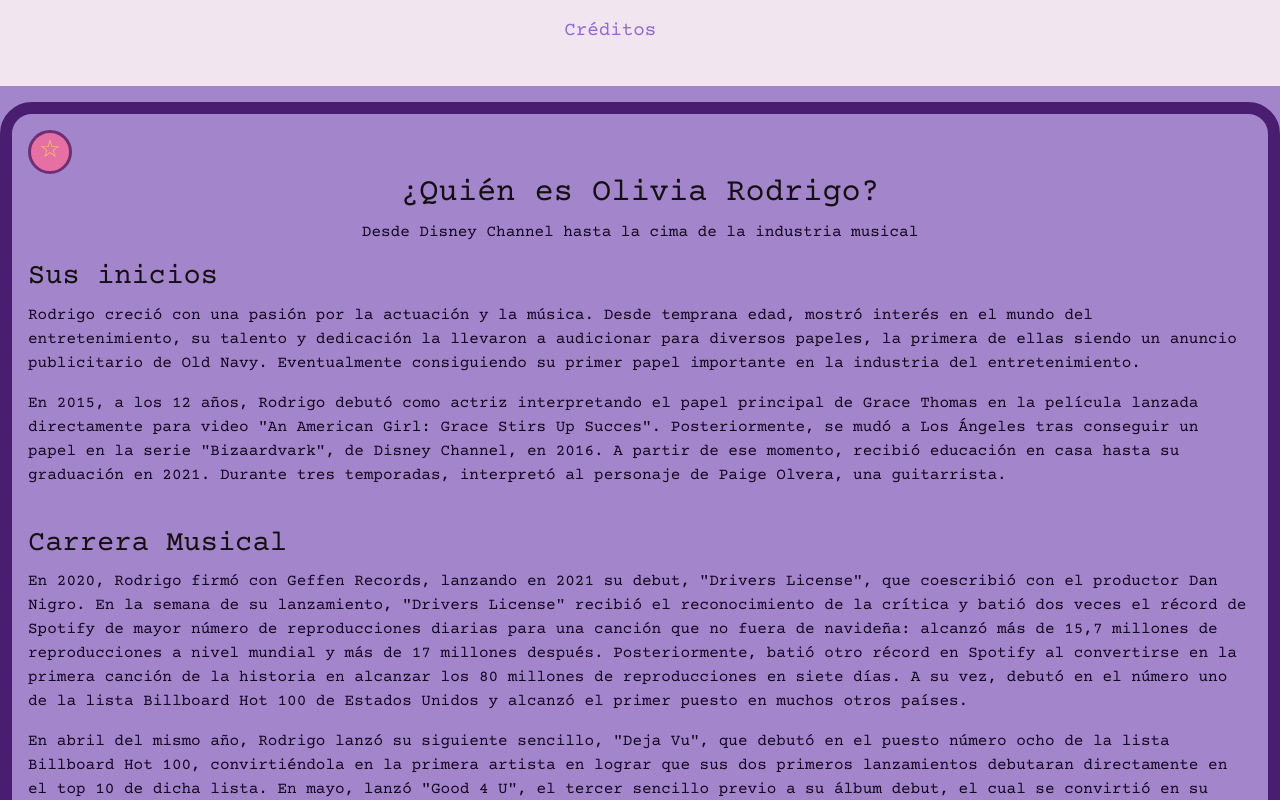
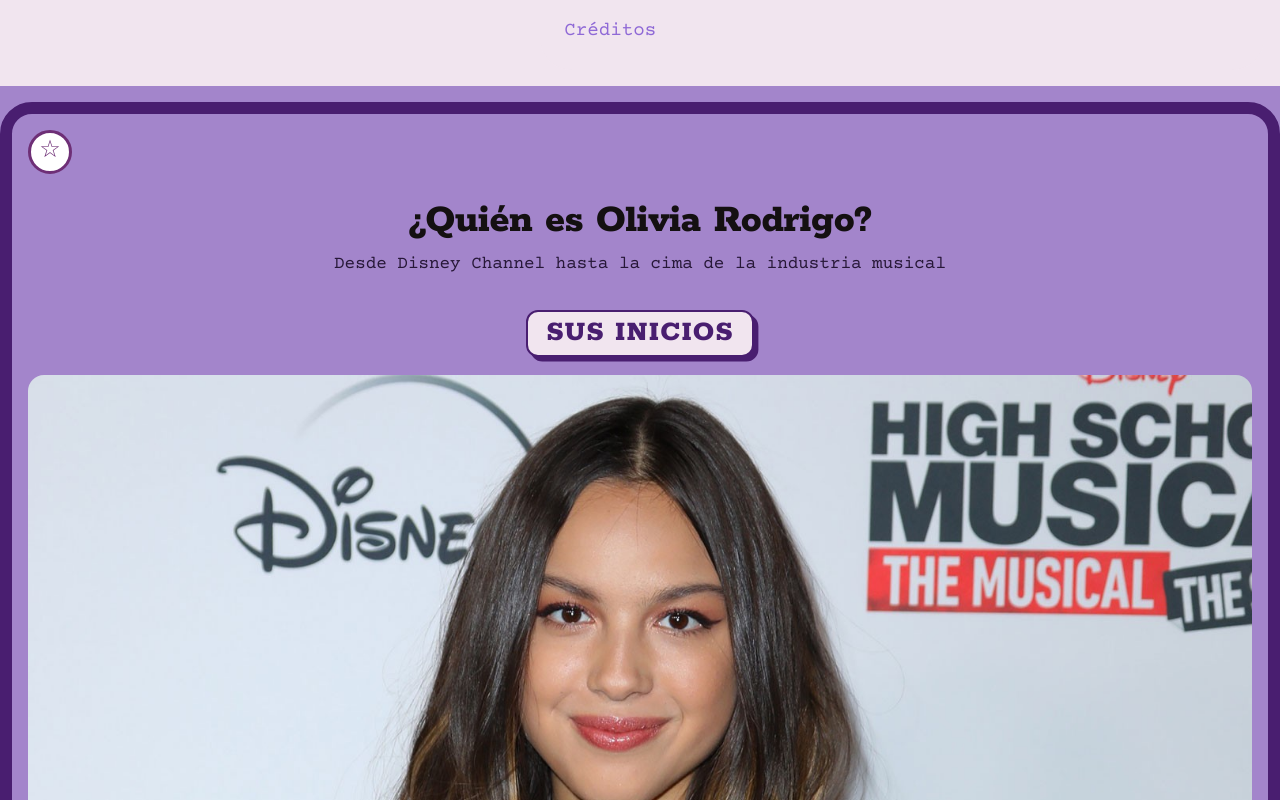
Before and after one commit to M4itena/Trabajo-Practico-N2, a plain HTML site: page historia.html in a window 1280 px wide. Shown: the part 580-1380 px from the top of the page. Drawn offline with nearby package versions, Linux system fonts and the light colour scheme.

Commit message:
Edicion seccion historia

```diff
--- a/css/estilos.css
+++ b/css/estilos.css
@@ -34,8 +34,8 @@ body {
 
 .temaSour #listaFavoritos .botonQuitarFavorito,
 .temaSour .botonEstrella {
-  background-color: #e670a4;
-  color: #f1c967;
+  background-color: #ffffff;
+  color: #6e2f76;
   border-color: #6e2f76;
 }
 
@@ -48,6 +48,11 @@ body {
   background-color: #f1e5ef;
   color: #141011;
   border-color: #6e2f76;
+}
+
+.temaSour h2.introduccion {
+  color: #141011;
+  text-shadow: none;
 }
 
 /* TEMA GUTS */
@@ -100,6 +105,11 @@ body {
 .temaGuts .navbar #navegador .nav-link.active {
   background-color: #1f1547;
   color: #f1e5ef;
+}
+
+.temaGuts h2.introduccion {
+  color: #141011;
+  text-shadow: none;
 }
 
 /* TEMA INLOVE */
@@ -163,6 +173,11 @@ body {
 .temaInlove .navbar #navegador .nav-link.active {
   background-color: #fbb9a9;
   color: #87321e;
+}
+
+.temaInlove h2.introduccion {
+  color: #141011;
+  text-shadow: none;
 }
 
 /* ENCABEZADO Y PIE DE PÁGINA */
@@ -244,14 +259,59 @@ body {
   border-radius: 50%;
 }
 
+.fotoarticulo {
+  margin: 0.75rem auto 1rem;
+  text-align: center;
+}
+
+.fotoarticulo img {
+  display: block;
+  max-width: 100%;
+  width: fit-content;
+  height: auto;
+  margin: 0 auto;
+  border-radius: 1rem;
+}
+
 /* TEXTO */
 
 .tituloMain {
-  font-size: 1.8rem;
+  font-family: "Rokkitt", Georgia, serif;
+  font-size: 1.85rem;
+  font-weight: 800;
+  line-height: 1.1;
+  text-transform: uppercase;
+  letter-spacing: 0.075rem;
+  text-align: center;
+
+  display: table;
+  margin: 1.75rem auto 1.1rem;
+  padding: 0.35rem 1.15rem;
+  background-color: #f1e5ef;
+  color: #491E70;
+  border: 0.175rem solid #491E70;
+  border-radius: 0.75rem;
+  box-shadow: 0.275rem 0.275rem 0 #491E70;
 }
 
-.introduccion {
+h2.introduccion {
+  font-family: "Rokkitt", Georgia, serif;
+  font-size: 2.6rem;
+  font-weight: 800;
   text-align: center;
+  line-height: 1.1;
+  margin: 1.5rem 0 0.5rem;
+  letter-spacing: -0.02rem;
+  color: #141011;
+  text-shadow: none;
+}
+
+p.introduccion {
+  font-family: "Courier Prime", monospace;
+  font-size: 1.1rem;
+  text-align: center;
+  margin-bottom: 2rem;
+  opacity: 0.85;
 }
 
 main p {
@@ -367,7 +427,7 @@ main p {
   padding: 0.3rem 0.6rem;
   border: 0.1rem solid #701e5b;
   border-radius: 0.75rem;
-  background-color: #f3a0ef;
+  background-color: #ffffff;
   color: #12051f;
 }
 
@@ -408,9 +468,9 @@ main button.botonEstrella {
   padding: 0;
   border-radius: 50%;
   font-size: 1.5rem;
-  background-color: #f1c967;
-  color: #141011;
-  border-color: #a7811a;
+  background-color: #ffffff;
+  color: #6e2f76;
+  border-color: #6e2f76;
 }
 
 main button.botonEstrella:hover {
--- a/historia.html
+++ b/historia.html
@@ -116,7 +116,11 @@
             <section>
                 <article>
                     <h3 class="tituloMain">Sus inicios</h3>
-                    <p>Rodrigo creció con una pasión por la actuación y la música. Desde temprana edad, mostró interés
+                    <figure class="fotoarticulo">
+                     <img src="img/Olivia_1.png" alt="Olivia Rodrigo en sus inicios">
+                     </figure>
+
+                    <p>Olivia creció con una pasión por la actuación y la música. Desde temprana edad, mostró interés
                         en el mundo del entretenimiento, su talento y dedicación la llevaron a audicionar para diversos
                         papeles, la primera de ellas siendo un anuncio publicitario de Old Navy. Eventualmente
                         consiguiendo su primer papel importante en la industria del entretenimiento.</p>
@@ -126,9 +130,12 @@
                         Disney Channel, en 2016. A partir de ese momento, recibió educación en casa hasta su graduación
                         en 2021. Durante tres temporadas, interpretó al personaje de Paige Olvera, una guitarrista. </p>
                 </article>
-                <img src="" alt="">
+
                 <article>
                     <h4 class="tituloMain">Carrera Musical</h4>
+                    <figure class="fotoarticulo">
+                        <img src="img/Olivia_2.png" alt="Olivia Rodrigo en vivo durante la gira mundial GUTS World Tour">
+                    </figure>
                     <p>En 2020, Rodrigo firmó con Geffen Records, lanzando en 2021 su debut, "Drivers License",
                         que coescribió con el productor Dan Nigro. En la semana de su lanzamiento, "Drivers License"
                         recibió el reconocimiento de la crítica y batió dos veces el récord de Spotify de mayor número
@@ -148,6 +155,9 @@
                         semanas, convirtiéndose en el álbum de una artista femenina que más tiempo ocupó el primer
                         puesto en 2021.
                     </p>
+                    <figure class="fotoarticulo">
+                        <img src="img/Olivia_5.png" alt="Olivia Rodrigo para los VMAs 2023">
+                    </figure>
                     <p>En 2023, Rodrigo se convirtió en la artista más joven, y decimonovena, en recibir el
                         premio Brit Billion por haber alcanzado más de mil millones de reproducciones digitales en el
                         Reino Unido. El segundo álbum de Rodrigo, "GUTS", se publicó en septiembre de 2023 y debutó
@@ -181,7 +191,10 @@
                 </article>
                 <img src="" alt="">
                 <article>
-                    <h5 class="tituloMain">Que hace ahora?</h5>
+                    <h5 class="tituloMain">¿Que hace ahora?</h5>
+                    <figure class="fotoarticulo">
+                        <img src="img/Olivia_4.png" alt="Olivia Rodrigo actualmente en 2026 promocionando su álbum 'you seem pretty sad for a girl so in love'">
+                    </figure>
                     <p>En abril de 2026, Rodrigo anunció su tercer álbum de estudio, "You seem pretty sad for a girl so
                         in love". Su sencillo principal, «Drop Dead», se publicó el 17 de abril y debutó en el número
                         uno de la lista Billboard Hot 100, lo que amplió su récord como la primera artista en lograr que
@@ -221,7 +234,6 @@
             </footer>
         </main>
     </div>
-    </div>
     <script src="js/script.js"></script>
 </body>
 
```
Also changed, not shown: img/Olivia_1.png (added), img/Olivia_2.png (added), img/Olivia_3.png (added), img/Olivia_4.png (added), 1 other file.
